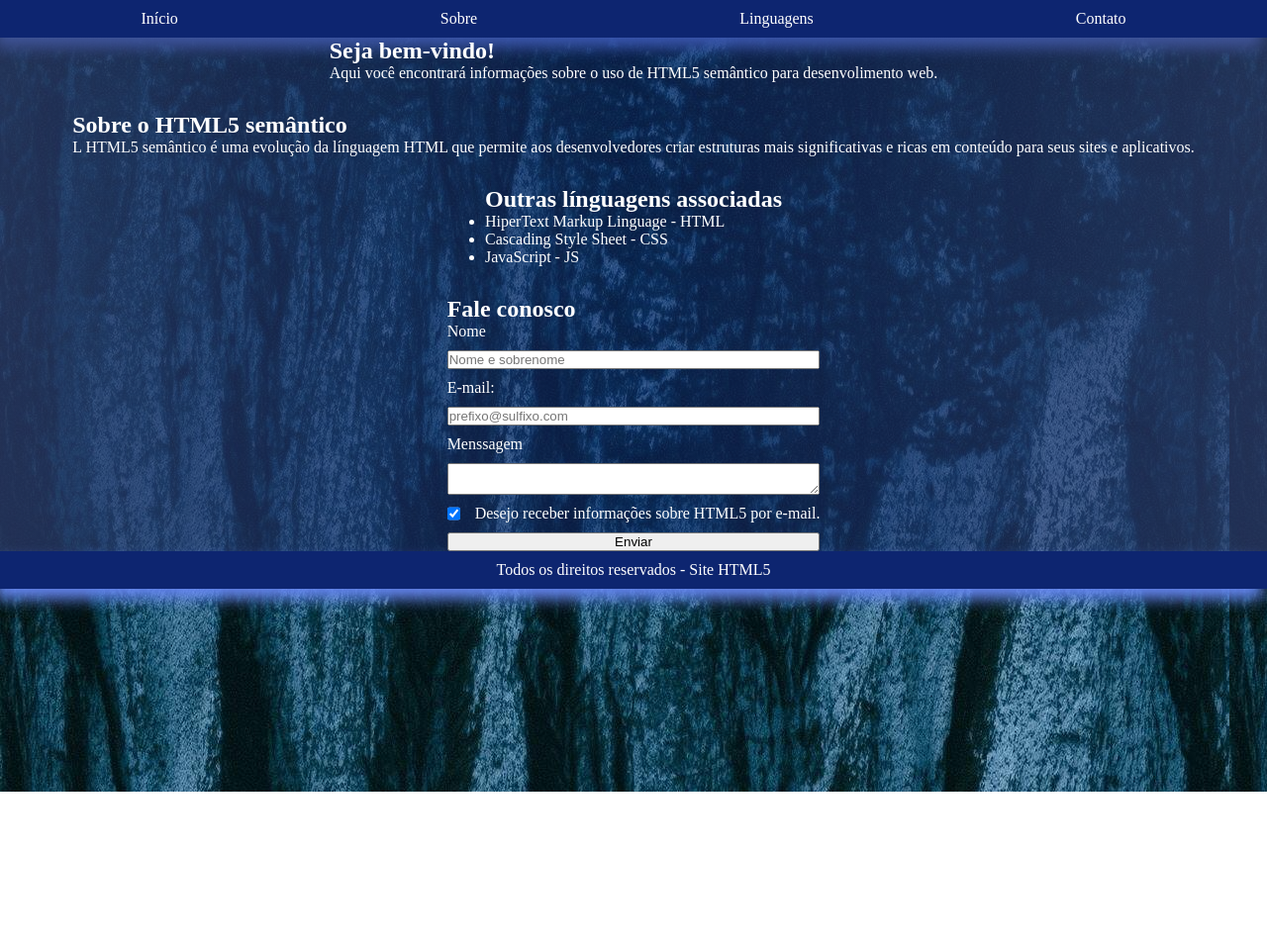
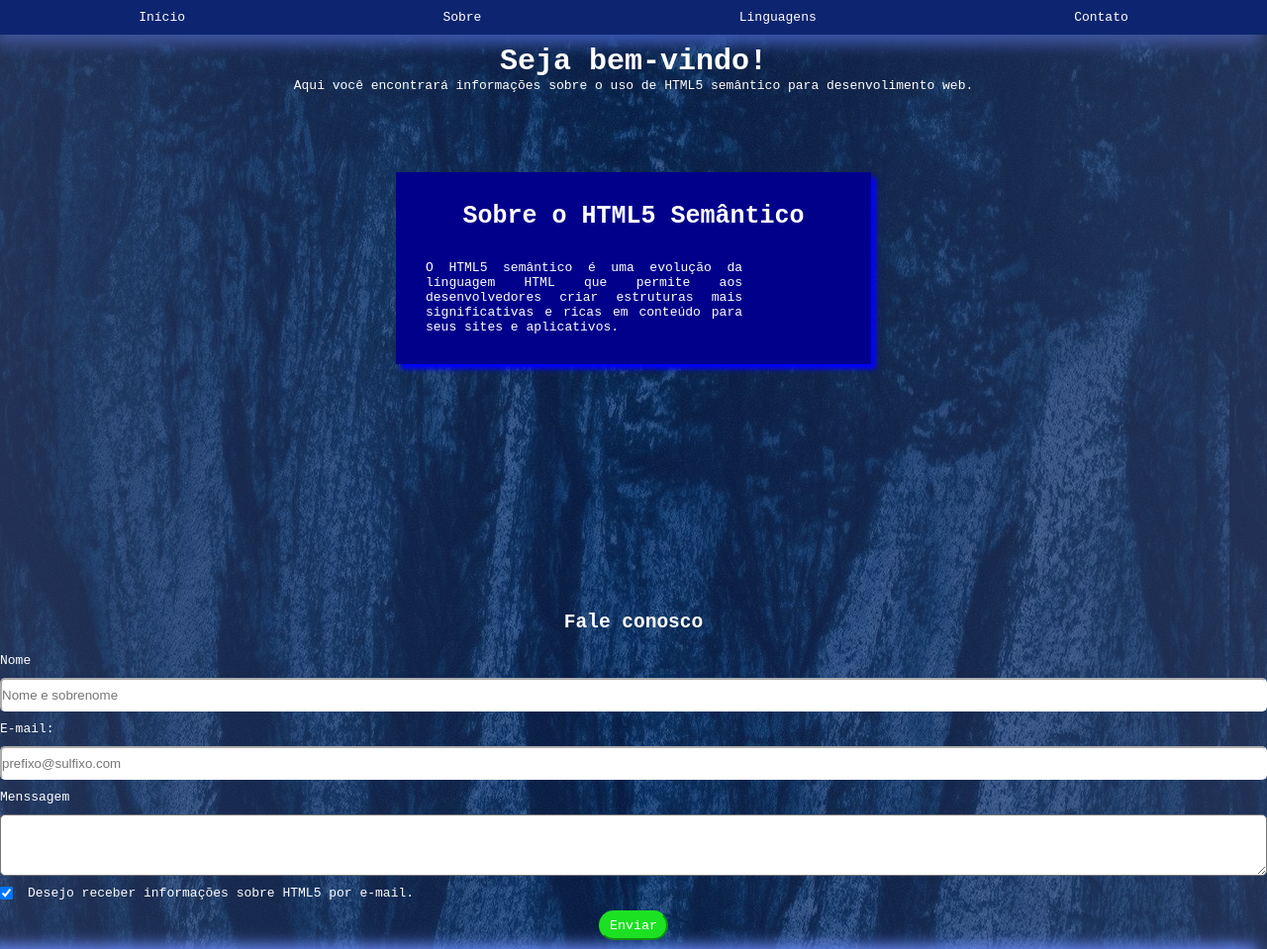
Before and after one commit to LuanaSeres/SquadElite, a plain HTML site: page index.html in a window 1280 px wide. Shown: the top 959 px of the page at 99% size. Before the commit the page ends 800 px from the top, so only its background shows below. Drawn offline with Linux system fonts and the light colour scheme.

Commit message:
Co-authored-by: Luana Seres Girotto <LuanaSeres@users.noreply.github.com>

```diff
--- a/CSS/style.css
+++ b/CSS/style.css
@@ -6,7 +6,7 @@
 body{
     color: rgb(255, 255, 255);
     background-image: url(../img/textura.jpg);
-
+    font-family: monospace ;
 }
 
 header{
@@ -39,28 +39,114 @@ main {
     align-items: center;
 }
 
-.inicio {
-
+#inicio h1 {
+    font-size: 30px ;
+    text-align: center;
+    margin: 10px 0 0 0
 }
 
-#contato, form {
+#inicio p {
+    font-size: px;
+}
+
+#sobre {
+    padding: 30px;
+    margin: 50px 400px 50px 400px;
+    background-color: darkblue;
+    box-shadow: 5px 5px 5px blue;
+}
+
+#sobre:hover {
+    box-shadow: 10px 10px 20px blue;
+}
+
+.titulo-caixa {
+    margin: 0 0 30px 0;
+    text-align: center;
+    font-size: 25px;
+}
+
+.paragrafo-caixa {
+    font-size: 13px;
+    margin: 0 100px 0 0;
+    text-align: justify;
+}
+
+#linguagens:hover{
+    transition: 2s;
+    opacity: 1;
+}
+
+#linguagens{
+   line-height: 30px;
+   opacity: 0;
+   padding: 30px 30px 0 30px;
+   width: 420px;
+   box-shadow: inset 5px 5px 50px blue;
+   background-color: rgba(0, 0, 0, 0.598);
+}
+
+#linguagens h2{
+    text-align: center;
+}
+
+#linguagens ul{
+    margin-top: 20px;
+    list-style: none;
+}
+
+.fale {
+    text-align: center;
+    margin: 0 0 20px 0 ;
+}
+
+#contato form {
     display: flex;
     flex-direction: column;
     gap: 10px;
+    height: 300px;
 }
 
-#contato, div {
+#contato div {
     display: flex;
     flex-direction: row;
     gap: 15px;
 }
 
+#nome{
+    height: 30px;
+    border-radius: 5px;
+    border-color: white;
+}
+
+#email{
+    height: 30px;
+    border-radius: 5px;
+    border-color: white;
+}
+
+#menssagem{
+    border-radius: 5px;
+}
+
+#botao{
+    height: 30px;
+    width: 70px;
+    margin-left: auto;
+    margin-right: auto;
+    background-color: rgb(28, 225, 34);
+    border-radius: 20px ;
+    border-color: rgb(28, 225, 34);
+    font-family: monospace;
+    color: white;
+}
+
 footer {
-    box-shadow: -5px 10px 15px rgb(102, 135, 242);
+    box-shadow: -10px -5px 15px rgb(102, 135, 242);
     display: flex;
     flex-direction: row;
     justify-content: center;
     align-items: center;
     background-color: #0D2570;
-    padding: 10px;
+    padding: 20px;
 }
--- a/index.html
+++ b/index.html
@@ -26,9 +26,11 @@
                 <p>Aqui você encontrará informações sobre o uso de HTML5 semântico para desenvolimento web.</p>
             </section>
 
+            <div class="pt1">
+                <div class="pt2">
                     <section id="sobre">
-                <h2>Sobre o HTML5 semântico</h2>
-                <p>L HTML5 semântico é uma evolução da línguagem HTML que permite aos desenvolvedores criar estruturas mais significativas e ricas em conteúdo para seus sites e aplicativos.</p>
+                        <h2 class="titulo-caixa">Sobre o HTML5 Semântico</h2>
+                        <p class="paragrafo-caixa">O HTML5 semântico é uma evolução da línguagem HTML que permite aos desenvolvedores criar estruturas mais significativas e ricas em conteúdo para seus sites e aplicativos.</p>
                     </section>
 
                     <section id="linguagens">
@@ -38,10 +40,11 @@
                             <li>Cascading Style Sheet - CSS</li>
                             <li>JavaScript - JS</li>
                         </ul>
+                        <img class="imagem" src="">
                     </section>
-
-            <section id="contatos">
-                <h2>Fale conosco</h2>
+                </div>
+                <section id="contato">
+                    <h2 class="fale">Fale conosco</h2>
                     <form>
                         <label for="nome">Nome</label>
                         <input type="text" name="nome" id="nome" placeholder="Nome e sobrenome">
@@ -50,7 +53,7 @@
                         <input type="email" name="email" id="email" placeholder="prefixo@sulfixo.com">
 
                         <label for="menssagem">Menssagem</label>
-                    <textarea name="menssagem" id="menssagem"></textarea>
+                        <textarea name="menssagem" id="menssagem" rows="4"></textarea>
 
                         <div>
                             <input type="checkbox" name="checkbox" id="checkbox" checked>
@@ -59,6 +62,7 @@
                         <input id="botao" type="submit" value="Enviar">
                     </form>
                 </section>
+            </div>
         </main>
 
         <footer>
```
Lines whose indentation alone changed are shown as unchanged.
